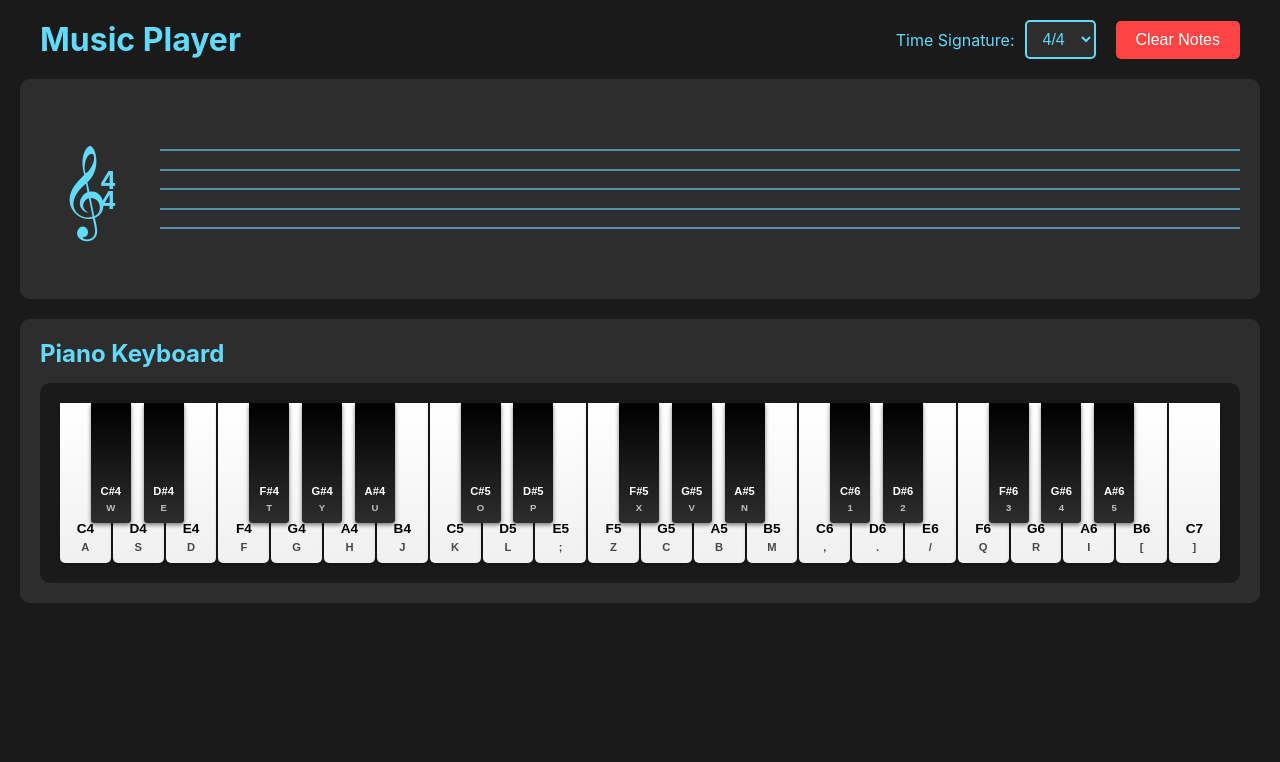
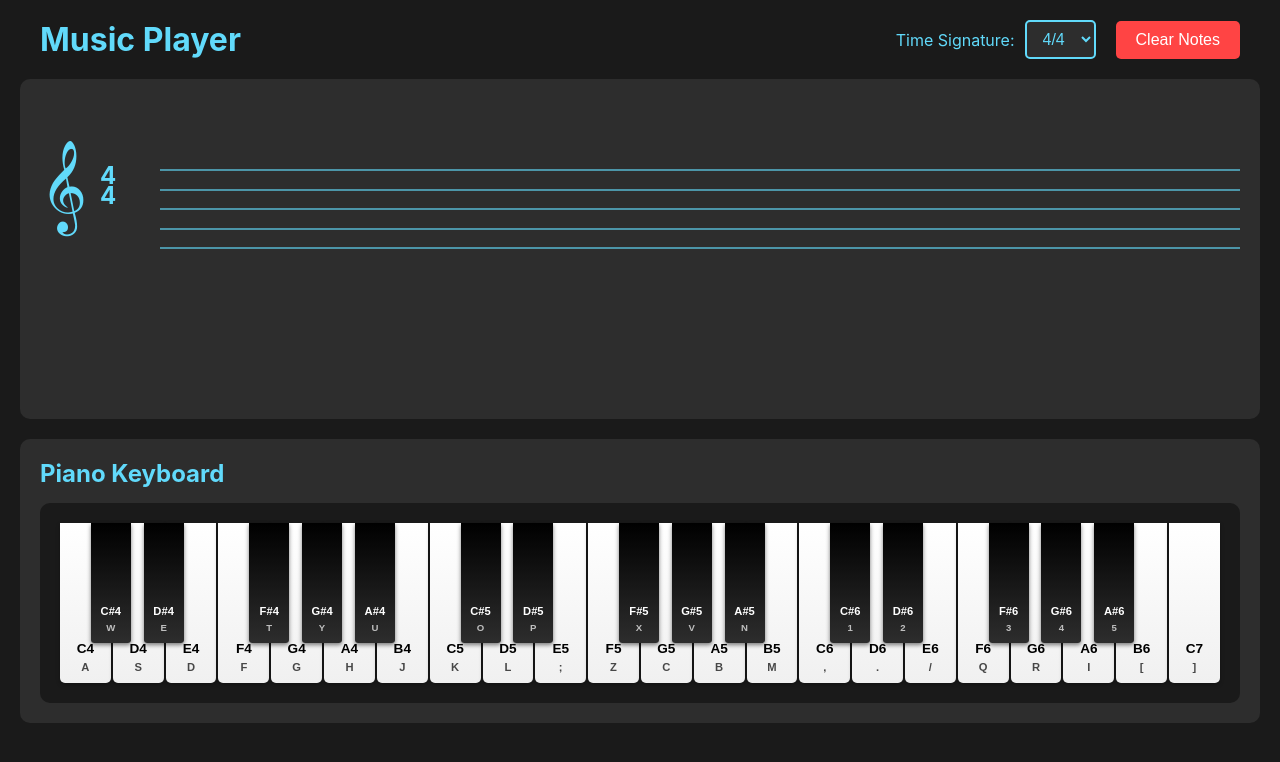
Before and after one commit to JeremyKirkham/music-player, a React (Vite) app: page / in a window 1280 px wide. Shown: the top 762 px of the page. Built offline with nearby package versions, Linux system fonts and the light colour scheme.

Commit message:
feat: better music display

```diff
--- a/src/App.tsx
+++ b/src/App.tsx
@@ -1,4 +1,4 @@
-import { useState } from 'react'
+import { useState, useEffect } from 'react'
 import MusicalStaff from './components/MusicalStaff'
 import Keyboard from './components/Keyboard'
 import './App.css'
@@ -19,6 +19,24 @@ function App() {
   const clearNotes = () => {
     setPlayedNotes([])
   }
+
+  const removeLastNote = () => {
+    setPlayedNotes(prev => prev.slice(0, -1))
+  }
+
+  // Handle backspace/delete key to remove last note
+  useEffect(() => {
+    const handleKeyDown = (event: KeyboardEvent) => {
+      if (event.key === 'Backspace' || event.key === 'Delete') {
+        // Prevent default behavior (like navigating back)
+        event.preventDefault()
+        removeLastNote()
+      }
+    }
+
+    window.addEventListener('keydown', handleKeyDown)
+    return () => window.removeEventListener('keydown', handleKeyDown)
+  }, [])
 
   return (
     <div className="app">
--- a/src/components/MusicalStaff.css
+++ b/src/components/MusicalStaff.css
@@ -4,13 +4,12 @@
   border-radius: 10px;
   padding: 30px 20px;
   min-height: 200px;
-  overflow-x: auto;
 }
 
 .time-signature-display {
   position: absolute;
   left: 80px;
-  top: 50%;
+  top: calc(30px + 75px);
   transform: translateY(-50%);
   display: flex;
   flex-direction: column;
@@ -18,7 +17,7 @@
   font-size: 1.5rem;
   font-weight: bold;
   color: #61dafb;
-  z-index: 2;
+  z-index: 3;
 }
 
 .time-sig-top,
@@ -30,20 +29,23 @@
 .staff-wrapper {
   position: relative;
   margin-left: 120px;
-  min-height: 150px;
-  padding: 20px 0;
+  min-height: 200px;
+  padding: 0;
+  overflow-x: auto;
+  overflow-y: hidden;
 }
 
 .staff-lines {
-  position: absolute;
-  top: 50%;
-  transform: translateY(-50%);
+  position: sticky;
   left: 0;
-  right: 0;
+  top: 60px;
+  width: 100%;
   height: 80px;
   display: flex;
   flex-direction: column;
   justify-content: space-between;
+  pointer-events: none;
+  z-index: 1;
 }
 
 .staff-line {
@@ -55,12 +57,12 @@
 
 .treble-clef {
   position: absolute;
-  left: -100px;
-  top: 50%;
+  left: 20px;
+  top: calc(30px + 75px);
   transform: translateY(-50%);
   font-size: 5rem;
   color: #61dafb;
-  z-index: 2;
+  z-index: 3;
 }
 
 .measures-container {
@@ -68,14 +70,14 @@
   display: flex;
   gap: 40px;
   padding: 0 20px;
-  min-height: 120px;
+  min-height: 200px;
 }
 
 .measure {
   position: relative;
   padding: 0 10px;
   min-width: 150px;
-  height: 120px;
+  height: 200px;
 }
 
 .note-wrapper {
@@ -120,12 +122,11 @@
 
 .bar-line {
   width: 2px;
-  height: 100px;
+  height: 80px;
   background-color: #61dafb;
   position: absolute;
   right: -20px;
-  top: 50%;
-  transform: translateY(-50%);
+  bottom: 140px;
 }
 
 .bar-line.final-bar {
@@ -135,10 +136,10 @@
 }
 
 .bar-line.final-bar::after {
-  content: '';
+  content: "";
   position: absolute;
   width: 4px;
-  height: 100px;
+  height: 80px;
   background-color: #61dafb;
   left: 6px;
   top: 0;
--- a/src/components/MusicalStaff.tsx
+++ b/src/components/MusicalStaff.tsx
@@ -1,4 +1,4 @@
-import { useMemo } from 'react'
+import { useMemo, useEffect, useRef } from 'react'
 import './MusicalStaff.css'
 
 interface PlayedNote {
@@ -11,37 +11,81 @@ interface MusicalStaffProps {
   timeSignature: string
 }
 
+// Staff positioning constants (in pixels from bottom of measure)
+// Staff lines positioned at top: 60px with height: 80px in measure
+// Measure height: 200px
+const STAFF_POSITIONS = {
+  // Staff lines are at top: 60px from top of measure, height: 80px
+  // Using CSS 'bottom' positioning - lower notes = smaller values
+  // Lines are 20px apart (80px / 4 gaps)
+
+  // Staff lines (from bottom to top)
+  LINE_1: 140,  // E4 - bottom line (60px from top, 140px from bottom)
+  LINE_2: 160,  // G4 (80px from top, 120px from bottom)
+  LINE_3: 180,  // B4 - middle line (100px from top, 100px from bottom)
+  LINE_4: 200,  // D5 (120px from top, 80px from bottom)
+  LINE_5: 220,  // F5 - top line (140px from top, 60px from bottom)
+
+  // Spacing between positions (line or space)
+  POSITION_HEIGHT: 10,
+
+  // Base offset
+  BASE_OFFSET: 140,
+} as const
+
+// Comprehensive map of all notes to their vertical positions
+// Position is in pixels from bottom of measure (200px total height)
+// IMPORTANT: Using CSS 'bottom' - lower notes = SMALLER values, higher notes = LARGER values
+const NOTE_POSITION_MAP: { [key: string]: number } = {
+  // Octave 3 (ledger lines below staff)
+  'A3': 100,
+  'B3': 110,
+
+  // Octave 4
+  'C4': 120,  // ledger line below staff (lower than E4, so smaller value)
+  'D4': 130,  // space below staff
+  'E4': 140,  // LINE_1 (bottom line)
+  'F4': 150,  // space
+  'G4': 160,  // LINE_2
+  'A4': 170,  // space
+  'B4': 180,  // LINE_3 (middle line)
+
+  // Octave 5
+  'C5': 190,  // space
+  'D5': 200,  // LINE_4
+  'E5': 210,  // space
+  'F5': 220,  // LINE_5 (top line)
+  'G5': 230,  // space above staff
+  'A5': 240,  // ledger line above staff
+  'B5': 250,  // space above staff
+
+  // Octave 6
+  'C6': 260,  // ledger line above staff
+  'D6': 270,
+  'E6': 280,
+  'F6': 290,
+  'G6': 300,
+  'A6': 310,
+  'B6': 320,
+
+  // Octave 7
+  'C7': 330,
+} as const
+
 const MusicalStaff = ({ notes, timeSignature }: MusicalStaffProps) => {
+  const staffContainerRef = useRef<HTMLDivElement>(null)
   // Parse time signature (e.g., "4/4" -> { beats: 4, noteValue: 4 })
   const parsedTimeSignature = useMemo(() => {
     const [beats, noteValue] = timeSignature.split('/').map(Number)
     return { beats, noteValue }
   }, [timeSignature])
 
-  // Map note names to their vertical position on the staff
-  // Using treble clef: E4 is on the first line, going up to C7
+  // Get note position from the comprehensive map
+  // Sharp/flat notes use the same position as their natural counterparts
   const getNotePosition = (noteName: string): number => {
-    // Remove octave number and get base note (remove sharps/flats too)
-    const baseNote = noteName.replace(/[0-9#b]/g, '')
-    const octave = parseInt(noteName.match(/\d+/)?.[0] || '4')
-
-    // Map each note letter to its position in the musical scale (C=0, D=1, E=2, etc.)
-    const noteScalePositions: { [key: string]: number } = {
-      'C': 0, 'D': 1, 'E': 2, 'F': 3, 'G': 4, 'A': 5, 'B': 6
-    }
-
-    // Get the base note value
-    const noteValue = noteScalePositions[baseNote] || 0
-
-    // Calculate absolute position (each octave has 7 notes: C, D, E, F, G, A, B)
-    const absolutePosition = noteValue + (octave * 7)
-
-    // E4 is the reference point (bottom line of treble clef) = position 0
-    // E4 = 2 + (4 * 7) = 30
-    const e4Position = 2 + (4 * 7)
-
-    // Return position relative to E4 (bottom line)
-    return absolutePosition - e4Position
+    // Remove sharp/flat symbols to get the base note position
+    const baseNoteName = noteName.replace(/#|b/g, '')
+    return NOTE_POSITION_MAP[baseNoteName] || STAFF_POSITIONS.BASE_OFFSET
   }
 
   // Group notes into measures based on time signature
@@ -64,6 +108,14 @@ const MusicalStaff = ({ notes, timeSignature }: MusicalStaffProps) => {
     return result
   }, [notes, parsedTimeSignature.beats])
 
+  // Auto-scroll to show latest notes
+  useEffect(() => {
+    if (staffContainerRef.current && notes.length > 0) {
+      // Scroll to the right to show the latest notes
+      staffContainerRef.current.scrollLeft = staffContainerRef.current.scrollWidth
+    }
+  }, [notes])
+
   // Check if note is sharp/flat
   const isAccidental = (noteName: string) => noteName.includes('#') || noteName.includes('b')
 
@@ -74,16 +126,16 @@ const MusicalStaff = ({ notes, timeSignature }: MusicalStaffProps) => {
         <div className="time-sig-bottom">{parsedTimeSignature.noteValue}</div>
       </div>
 
-      <div className="staff-wrapper">
+      {/* Treble clef - fixed position */}
+      <div className="treble-clef">𝄞</div>
+
+      <div className="staff-wrapper" ref={staffContainerRef}>
         {/* The 5 lines of the staff */}
         <div className="staff-lines">
           {[0, 1, 2, 3, 4].map((line) => (
             <div key={line} className="staff-line" />
           ))}
         </div>
-
-        {/* Treble clef */}
-        <div className="treble-clef">𝄞</div>
 
         {/* Render measures and notes */}
         <div className="measures-container">
@@ -94,12 +146,8 @@ const MusicalStaff = ({ notes, timeSignature }: MusicalStaffProps) => {
               style={{ minWidth: `${measure.length * 50 + 40}px` }}
             >
               {measure.map((playedNote, noteIndex) => {
-                const position = getNotePosition(playedNote.note)
-                // Each position (line or space) is 10px apart
-                // E4 (position 0) is on the bottom line at 20px
-                // Staff lines are at: 20px (E4), 40px (G4), 60px (B4), 80px (D5), 100px (F5)
-                // C4 (position -2) = 0px (below staff), D4 (position -1) = 10px
-                const bottomPx = position * 10 + 20
+                // Get the exact vertical position from the note position map
+                const bottomPx = getNotePosition(playedNote.note)
                 // Horizontal spacing within the measure
                 const leftPosition = noteIndex * 50 + 10 // 50px spacing between notes, 10px from left
 
```
Also changed, not shown: src/components/NotesDisplay.css (deleted, +0 -46 lines), src/components/NotesDisplay.tsx (deleted, +0 -31 lines), src/components/Keyboard.tsx (line endings or trailing spaces), 1 other file (tests, documents, lock files or other folders).
